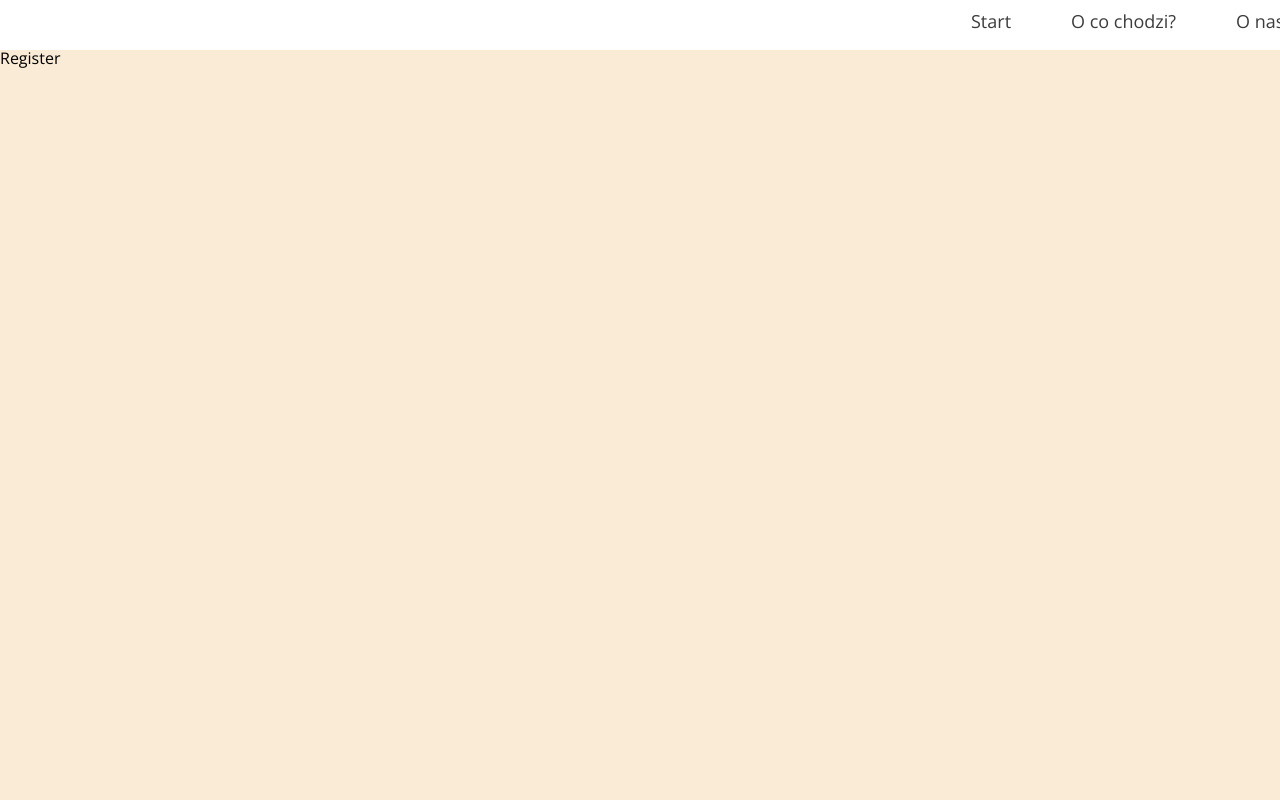
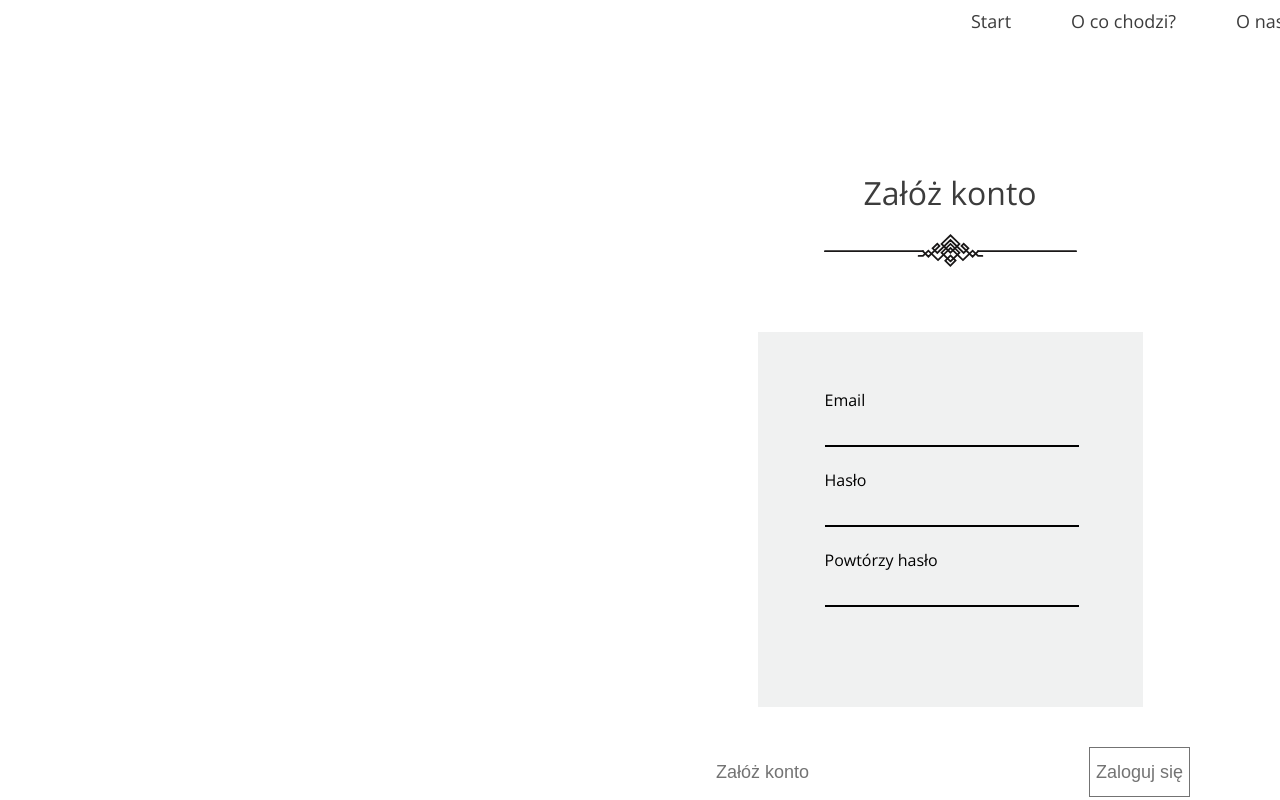
Before and after one commit to agzys/Charity-App, a React (Create React App) app: page /rejestracja in a window 1280 px wide. Shown: the top 800 px of the page. Built offline with nearby package versions, Linux system fonts and the light colour scheme.

Commit message:
adding working fetch, register section

```diff
--- a/src/components/HomeContact.js
+++ b/src/components/HomeContact.js
@@ -1,7 +1,7 @@
 import React, { useEffect, useState } from "react";
 
 function HomeContact() {
-  const contactValues = { username: "", email: "", message: "" };
+  const contactValues = { name: "", email: "", message: "" };
   const [formValues, setFormValues] = useState(contactValues);
   const [formErrors, setFormErrors] = useState({});
   const [isSubmit, setIsSubmit] = useState(false);
@@ -15,10 +15,10 @@ function HomeContact() {
     e.preventDefault();
     setFormErrors(validate(formValues));
     setIsSubmit(true);
-  };
 
     const url = `https://fer-api.coderslab.pl/v1/portfolio/contact`;
 
+    if (isSubmit) {
       fetch(url, {
         method: "POST",
         headers: {
@@ -29,10 +29,11 @@ function HomeContact() {
         .then(res => res.json())
         .then(res => {
           console.log("Dodałem użytkownika:");
-
           console.log(res.status);
           console.log(formValues);
         });
+    }
+  };
 
   useEffect(() => {
     console.log(formErrors);
@@ -45,8 +46,8 @@ function HomeContact() {
     const errors = {};
     const regex =
       /^(([^<>()[\]\.,;:\s@\"]+(\.[^<>()[\]\.,;:\s@\"]+)*)|(\".+\"))@(([^<>()[\]\.,;:\s@\"]+\.)+[^<>()[\]\.,;:\s@\"]{2,})$/i;
-    if (!values.username) {
-      errors.username = "Podane imię jest nieprawidłowe!";
+    if (!values.name) {
+      errors.name = "Podane imię jest nieprawidłowe!";
     }
     if (!values.email) {
       errors.email = "Podaney email jest nieprawidłowy!";
@@ -63,22 +64,26 @@ function HomeContact() {
 
   return (
     <section className='home-contact' id='contactSection'>
-      <pre>{JSON.stringify(formValues, undefined, 2)}</pre>
       <form onSubmit={handleSubmit} className='home-contact-info'>
         <p className='home-contact-info-title'>Skontaktuj się z nami</p>
+        {isSubmit && (
+          <p className='success-text'>
+            Wiadomość została wysłana! <br /> Wktórce się skontaktujemy.
+          </p>
+        )}
         <div className='decoration'></div>
         <div className='home-contact-info-details'>
           <div>
             <p>Wpisz swoje imię</p>
             <input
               type='text'
-              name='username'
+              name='name'
               id='contactName'
               className='ditails-name'
               placeholder='Krzysztof'
-              value={formValues.username}
+              value={formValues.name}
               onChange={handleChange}></input>
-            <p>{formErrors.username}</p>
+            <p>{formErrors.name}</p>
           </div>
           <div>
             <p>Wpisz swój email</p>
--- a/src/components/Login.js
+++ b/src/components/Login.js
@@ -1,4 +1,5 @@
 import React from "react";
+import { Link } from "react-router-dom";
 
 function Login() {
   return (
@@ -19,8 +20,12 @@ function Login() {
         </div>
       </form>
       <div className='form-btns'>
-        <button className='create-account-btn'>Załóż konto</button>
-        <button className='log-in-btn'>Zaloguj się</button>
+        <button className='create-account-btn'>
+          <Link to='/rejestracja' className='link-text btn-text'>
+            Załóż konto
+          </Link>
+        </button>
+        <button className='log-in-btn btn-text'>Zaloguj się</button>
       </div>
     </section>
   );
--- a/src/components/Register.js
+++ b/src/components/Register.js
@@ -1,7 +1,48 @@
 import React from "react";
+import { Link } from "react-router-dom";
 
 function Register() {
-  return <section className='register'>Register</section>;
+  return (
+    <section className='register'>
+      <p className='register-title'>Załóż konto</p>
+      <div className='decoration'></div>
+      <form className='register-form'>
+        <div className='register-form-values'>
+          <p className='register-form-text'>Email</p>
+          <input
+            type='text'
+            name='register'
+            className='register-form-input'></input>
+        </div>
+        <div className='register-form-values'>
+          <p className='register-form-text'>Hasło</p>
+          <input
+            type='text'
+            name='password'
+            className='register-form-input'></input>
+        </div>
+        <div className='register-form-values'>
+          <p className='register-form-text'>Powtórzy hasło</p>
+          <input
+            type='text'
+            name='password-repead'
+            className='register-form-input'></input>
+        </div>
+      </form>
+      <div className='form-btns'>
+        <button className='create-account-btn'>
+          <Link to='/rejestracja' className='link-text btn-text'>
+            Załóż konto
+          </Link>
+        </button>
+        <button className='log-in-btn'>
+          <Link to='/logowanie' className='link-text btn-text'>
+            Zaloguj się
+          </Link>
+        </button>
+      </div>
+    </section>
+  );
 }
 
 export default Register;
--- a/src/scss/settings/_homeContact.scss
+++ b/src/scss/settings/_homeContact.scss
@@ -56,3 +56,11 @@
   color: $text-color;
   cursor: pointer;
 }
+
+.success-text {
+  margin-top: 20px;
+  color: green;
+  font-weight: 600;
+  font-size: 16px;
+  text-align: center;
+}
--- a/src/scss/settings/_login.scss
+++ b/src/scss/settings/_login.scss
@@ -52,6 +52,6 @@
     font-size: 18px;
     background-color: white;
     cursor: pointer;
-    border: 1px solid $text-color;
+    border: 1px solid $log-create-account-text-color;
   }
 }
--- a/src/scss/settings/_register.scss
+++ b/src/scss/settings/_register.scss
@@ -1,5 +1,57 @@
+@import "../settings/colors";
 .register {
+  margin: 0 auto;
   width: 1900px;
   height: 946px;
-  background-color: antiquewhite;
 }
+.register-title {
+  font-size: 32px;
+  color: $text-color;
+  text-align: center;
+  margin-top: 135px;
+}
+
+.register-form {
+  margin: 0 auto;
+  width: 385px;
+  height: 335px;
+  background-color: $background-color;
+  padding-top: 40px;
+}
+.register-form-values {
+  margin-top: 20px;
+  margin-left: 67px;
+  width: 250px;
+  height: 60px;
+}
+.register-form-text {
+  font-size: 16px;
+}
+.register-form-input {
+  margin-top: 20px;
+  width: 250px;
+  background-color: $background-color;
+  border: none;
+  border-bottom: 2px solid black;
+}
+
+.form-btns {
+  width: 480px;
+  height: 50px;
+  margin: 0 auto;
+  display: flex;
+  justify-content: space-between;
+  margin-top: 40px;
+  .create-account-btn {
+    border: none;
+    background-color: white;
+    font-size: 18px;
+    cursor: pointer;
+  }
+  .log-in-btn {
+    font-size: 18px;
+    background-color: white;
+    cursor: pointer;
+    border: 1px solid $log-create-account-text-color;
+  }
+}
```
Lines whose indentation alone changed are shown as unchanged.
